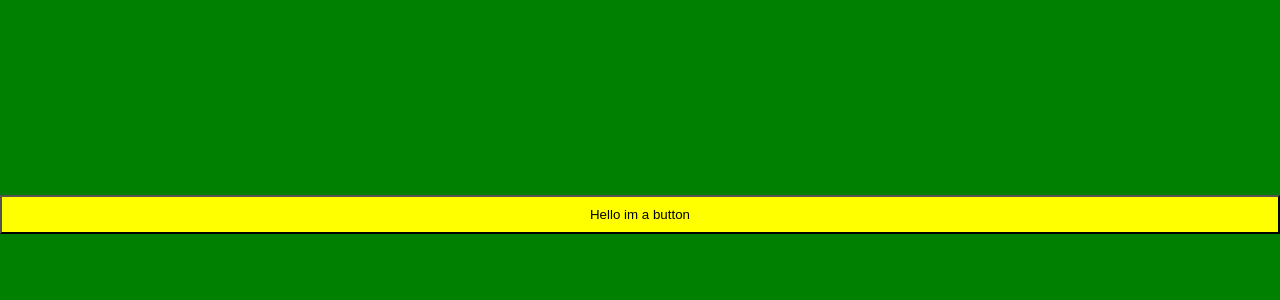
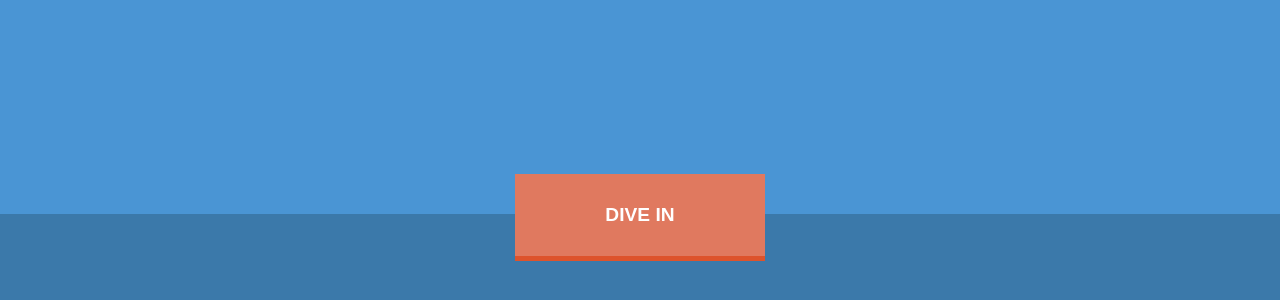
Before and after one commit to Jonjoe/website, a React app: page / in a window 1280 px wide. Shown: the part 186-486 px from the top of the page. Built offline with nearby package versions, Linux system fonts and the light colour scheme.

Commit message:
hatch styles

```diff
--- a/src/components/Hatch/Hatch.compoennt.tsx
+++ b/src/components/Hatch/Hatch.compoennt.tsx
@@ -14,13 +14,36 @@ const Container = styled.div`
   display: flex;
   flex-direction: column;
   height: 100vh;
+
+  ${Panel}:first-child {
+    background: #4a95d4;
+    //border-bottom: 5px solid red;
+  }
+
+  ${Panel}:last-child {
+    background: #3b79aa;
+    //border-top: 5px solid red;
+  }
+`
+
+const ButtonWrapper = styled.div`
+  position: fixed;
+  top: calc(50% - 40px);
+  left: 0;
+  width: 100%;
+  display: flex;
+  justify-content: center;
 `
 
 const Hatch: React.FC = () => {
   return (
     <Container>
       <Panel />
-      <HeroButton onClick={() => null} label="Hello im a button"/>
+
+      <ButtonWrapper>
+        <HeroButton onClick={() => null} label="Dive In"/>
+      </ButtonWrapper>
+
       <Panel />
     </Container>
   )
--- a/src/components/HeroButton/HeroButton.component.tsx
+++ b/src/components/HeroButton/HeroButton.component.tsx
@@ -9,7 +9,7 @@ export interface HeroButtonProps {
 const HeroButton: React.FC<HeroButtonProps> = props => {
   const { onClick, label } = props
 
-  return <Styled.Button onClick={() => onClick()}><p>{label}</p></Styled.Button>
+  return <Styled.Button onClick={() => onClick()}><span>{label}</span></Styled.Button>
 }
 
 export default HeroButton
--- a/src/components/HeroButton/HeroButton.styles.tsx
+++ b/src/components/HeroButton/HeroButton.styles.tsx
@@ -6,6 +6,15 @@ export interface StyledButtonProps {
 }
 
 export const Button = styled.button<StyledButtonProps>`
-  background: yellow;
-  padding: 10px;
+  background: #e0795f;
+  border: none;
+  border-bottom: 5px solid #dd532c;
+  padding: 30px 0px;
+  width: 250px;
+  span {
+    color: white;
+    font-size: 1.2rem;
+    font-weight: 700;
+    text-transform: uppercase;
+  }
 `
```
